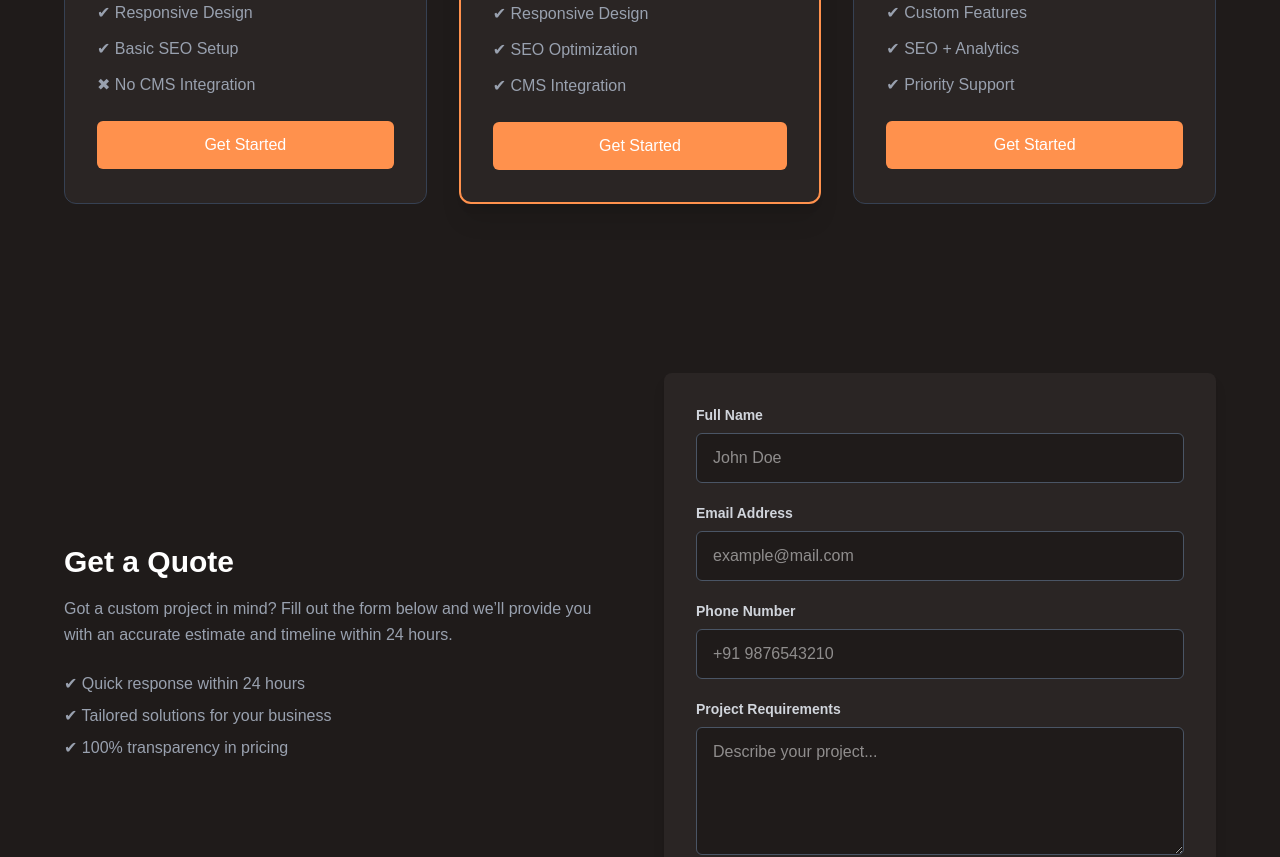
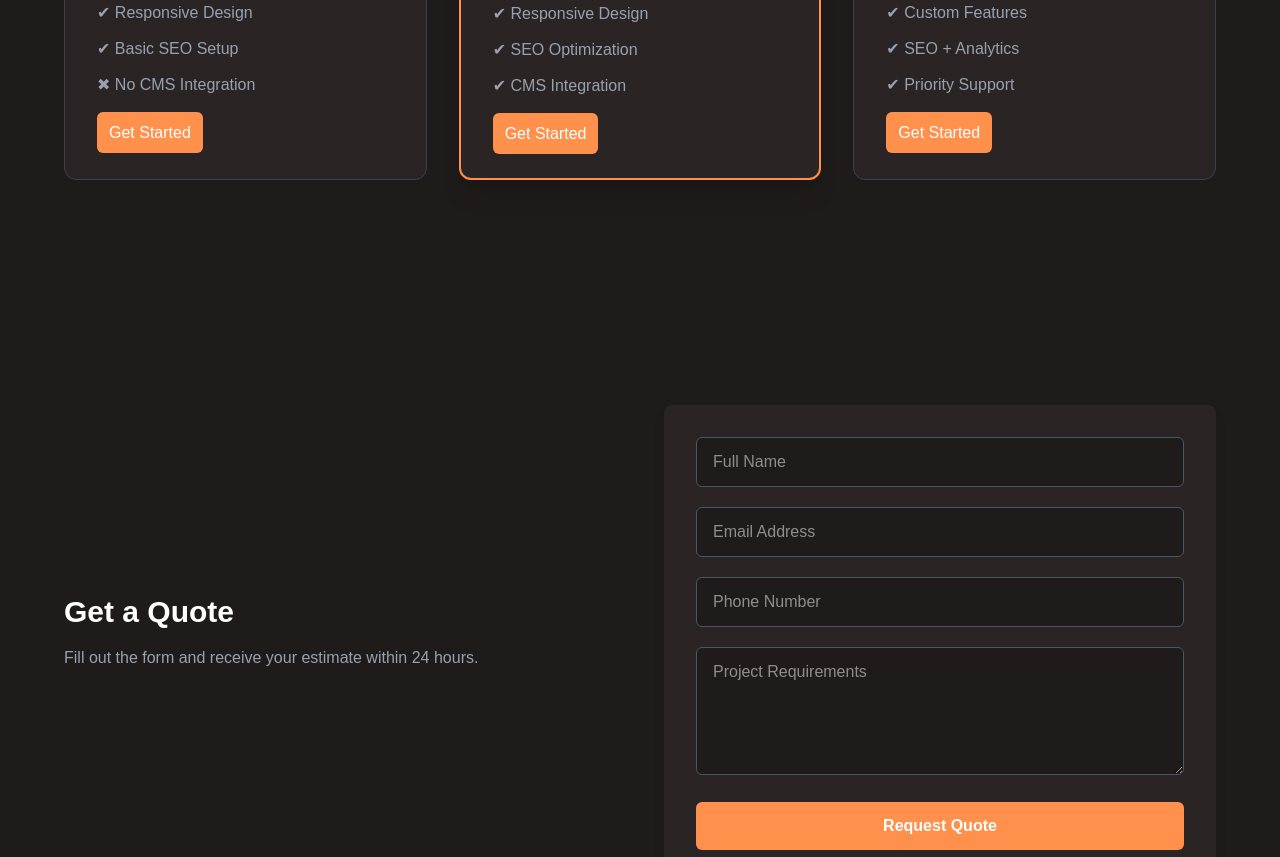
Before and after one commit to Anirudhmadhavkulkarni9094/portfolio-live, a Next.js app: page / in a window 1280 px wide. Shown: the part 4600-5457 px from the top of the page. Built offline with nearby package versions, Linux system fonts and the light colour scheme.

Commit message:
adding form

```diff
--- a/package.json
+++ b/package.json
@@ -12,12 +12,14 @@
     "@vercel/analytics": "^1.5.0",
     "lucide-react": "^0.525.0",
     "next": "15.4.2",
+    "nodemailer": "^7.0.5",
     "react": "19.1.0",
     "react-dom": "19.1.0"
   },
   "devDependencies": {
     "@tailwindcss/postcss": "^4",
     "@types/node": "^20",
+    "@types/nodemailer": "^6.4.17",
     "@types/react": "^19",
     "@types/react-dom": "^19",
     "tailwindcss": "^4",
--- /dev/null
+++ b/src/app/api/send-quote/route.ts
@@ -0,0 +1,60 @@
+import { NextResponse } from "next/server";
+import nodemailer from "nodemailer";
+
+export async function POST(req: Request) {
+  try {
+    const { name, email, phone, details } = await req.json();
+
+    if (!name || !email || !phone || !details) {
+      return NextResponse.json({ message: "All fields are required." }, { status: 400 });
+    }
+
+    // Nodemailer Transporter
+    const transporter = nodemailer.createTransport({
+      service: "Gmail",
+      auth: {
+        user: process.env.EMAIL_ID,
+        pass: process.env.EMAIL_PASS, // Gmail App Password
+      },
+    });
+
+    // ✅ 1. Email to Admin (You)
+    await transporter.sendMail({
+      from: `"Portfolio Quote" <${process.env.EMAIL_ID}>`,
+      to: "anirudh.kulkarni.dev@gmail.com",
+      subject: `New Quote Request from ${name}`,
+      html: `
+        <h2>New Quote Request</h2>
+        <p><strong>Name:</strong> ${name}</p>
+        <p><strong>Email:</strong> ${email}</p>
+        <p><strong>Phone:</strong> ${phone}</p>
+        <p><strong>Project Details:</strong> ${details}</p>
+      `,
+    });
+
+    // ✅ 2. Confirmation Email to the User
+    await transporter.sendMail({
+      from: `"Anirudh Kulkarni" <${process.env.EMAIL_ID}>`,
+      to: email,
+      subject: `Quote Request Confirmation`,
+      html: `
+        <h2>Thank you for contacting us, ${name}!</h2>
+        <p>We have received your request and will get back to you within <strong>24 hours</strong>.</p>
+        <hr />
+        <h3>Your Details:</h3>
+        <p><strong>Email:</strong> ${email}</p>
+        <p><strong>Phone:</strong> ${phone}</p>
+        <p><strong>Project Requirements:</strong></p>
+        <p>${details}</p>
+        <br />
+        <p style="color:#FF914D;">Anirudh Kulkarni - Full Stack Developer</p>
+      `,
+    });
+
+    return NextResponse.json({ message: "Your request has been sent successfully!" }, { status: 200 });
+
+  } catch (error) {
+    console.error("Email sending failed:", error);
+    return NextResponse.json({ message: "Failed to send email." }, { status: 500 });
+  }
+}
--- a/src/components/GetQuote/GetQuote.tsx
+++ b/src/components/GetQuote/GetQuote.tsx
@@ -1,70 +1,115 @@
+"use client";
+import { useState } from "react";
+
 export default function GetQuote() {
+  const [formData, setFormData] = useState({
+    name: "",
+    email: "",
+    phone: "",
+    details: "",
+  });
+  const [loading, setLoading] = useState(false);
+  const [message, setMessage] = useState("");
+  const [disabled, setDisabled] = useState(false); // Prevent multiple submissions
+
+  const handleChange = (e: React.ChangeEvent<HTMLInputElement | HTMLTextAreaElement>) => {
+    setFormData({ ...formData, [e.target.name]: e.target.value });
+  };
+
+  const handleSubmit = async (e: React.FormEvent) => {
+    e.preventDefault();
+
+    if (disabled) return; // If button is disabled, do nothing
+
+    setLoading(true);
+    setDisabled(true); // Disable button immediately
+    setMessage("");
+
+    try {
+      const res = await fetch("/api/send-quote", {
+        method: "POST",
+        headers: { "Content-Type": "application/json" },
+        body: JSON.stringify(formData),
+      });
+
+      const data = await res.json();
+      setMessage(data.message);
+
+      if (res.ok) {
+        // ✅ Reset form after success
+        setFormData({ name: "", email: "", phone: "", details: "" });
+      }
+
+      // Re-enable after 5 seconds (optional)
+      setTimeout(() => setDisabled(false), 5000);
+
+    } catch (err) {
+      setMessage("Something went wrong. Try again!");
+      setDisabled(false); // Allow retry on failure
+    }
+
+    setLoading(false);
+  };
+
   return (
     <section id="contact" className="bg-[#1F1B1A] min-h-screen flex items-center justify-center px-6 py-12">
       <div className="grid grid-cols-1 md:grid-cols-2 gap-12 max-w-6xl w-full">
-        {/* Left Section: Text */}
+        {/* Left Section */}
         <div className="flex flex-col justify-center">
           <h2 className="text-white text-3xl font-bold mb-4">Get a Quote</h2>
-          <p className="text-gray-400 leading-relaxed mb-6">
-            Got a custom project in mind? Fill out the form below and we’ll provide you
-            with an accurate estimate and timeline within 24 hours.
+          <p className="text-gray-400 mb-6">
+            Fill out the form and receive your estimate within 24 hours.
           </p>
-          <ul className="text-gray-400 space-y-2 mb-8">
-            <li>✔ Quick response within 24 hours</li>
-            <li>✔ Tailored solutions for your business</li>
-            <li>✔ 100% transparency in pricing</li>
-          </ul>
         </div>
 
-        {/* Right Section: Quote Form */}
+        {/* Right Section: Form */}
         <div className="bg-[#2A2524] p-8 rounded-lg shadow-lg">
-          <form className="space-y-5">
-            {/* Name */}
-            <div>
-              <label className="block text-gray-300 mb-2 text-sm font-semibold">Full Name</label>
+          <form className="space-y-5" onSubmit={handleSubmit}>
             <input
+              name="name"
               type="text"
-                placeholder="John Doe"
+              placeholder="Full Name"
+              value={formData.name}
               className="w-full px-4 py-3 bg-[#1F1B1A] text-white rounded-md border border-gray-600 focus:border-[#FF914D] outline-none"
+              onChange={handleChange}
+              required
             />
-            </div>
-
-            {/* Email */}
-            <div>
-              <label className="block text-gray-300 mb-2 text-sm font-semibold">Email Address</label>
             <input
+              name="email"
               type="email"
-                placeholder="example@mail.com"
+              placeholder="Email Address"
+              value={formData.email}
               className="w-full px-4 py-3 bg-[#1F1B1A] text-white rounded-md border border-gray-600 focus:border-[#FF914D] outline-none"
+              onChange={handleChange}
+              required
             />
-            </div>
-
-            {/* Phone */}
-            <div>
-              <label className="block text-gray-300 mb-2 text-sm font-semibold">Phone Number</label>
             <input
+              name="phone"
               type="tel"
-                placeholder="+91 9876543210"
+              placeholder="Phone Number"
+              value={formData.phone}
               className="w-full px-4 py-3 bg-[#1F1B1A] text-white rounded-md border border-gray-600 focus:border-[#FF914D] outline-none"
+              onChange={handleChange}
+              required
             />
-            </div>
-
-            {/* Project Details */}
-            <div>
-              <label className="block text-gray-300 mb-2 text-sm font-semibold">Project Requirements</label>
             <textarea
-                placeholder="Describe your project..."
+              name="details"
+              placeholder="Project Requirements"
+              value={formData.details}
               className="w-full px-4 py-3 bg-[#1F1B1A] text-white rounded-md border border-gray-600 focus:border-[#FF914D] outline-none h-32"
+              onChange={handleChange}
+              required
             />
-            </div>
-
-            {/* Submit Button */}
             <button
               type="submit"
-              className="w-full bg-[#FF914D] text-white font-semibold py-3 rounded-md hover:bg-orange-600 transition"
+              disabled={loading || disabled}
+              className={`w-full py-3 rounded-md font-semibold transition ${
+                disabled ? "bg-gray-500 cursor-not-allowed" : "bg-[#FF914D] text-white hover:bg-orange-600"
+              }`}
             >
-              Request Quote
+              {loading ? "Sending..." : "Request Quote"}
             </button>
+            {message && <p className="text-gray-400 mt-3">{message}</p>}
           </form>
         </div>
       </div>
--- a/src/components/Pricing/Pricing.tsx
+++ b/src/components/Pricing/Pricing.tsx
@@ -21,9 +21,9 @@ export default function Pricing() {
             <li>✔ Basic SEO Setup</li>
             <li>✖ No CMS Integration</li>
           </ul>
-          <button className="w-full bg-[#FF914D] text-white py-3 rounded-md hover:bg-orange-600 transition">
+          <a href="#contact" className="w-full bg-[#FF914D] text-white p-3 rounded-md hover:bg-orange-600 transition">
             Get Started
-          </button>
+          </a>
         </div>
 
         {/* Standard Plan (Highlighted) */}
@@ -36,9 +36,9 @@ export default function Pricing() {
             <li>✔ SEO Optimization</li>
             <li>✔ CMS Integration</li>
           </ul>
-          <button className="w-full bg-[#FF914D] text-white py-3 rounded-md hover:bg-orange-600 transition">
+          <a  href="#contact"className="w-full bg-[#FF914D] text-white p-3 rounded-md hover:bg-orange-600 transition">
             Get Started
-          </button>
+          </a>
         </div>
 
         {/* Premium Plan */}
@@ -51,9 +51,9 @@ export default function Pricing() {
             <li>✔ SEO + Analytics</li>
             <li>✔ Priority Support</li>
           </ul>
-          <button className="w-full bg-[#FF914D] text-white py-3 rounded-md hover:bg-orange-600 transition">
+          <a href="#contact" className="w-full bg-[#FF914D] text-white p-3 rounded-md hover:bg-orange-600 transition">
             Get Started
-          </button>
+          </a>
         </div>
       </div>
     </section>
```
Also changed, not shown: 1 other file (tests, documents, lock files or other folders). Lines whose indentation alone changed are shown as unchanged.
